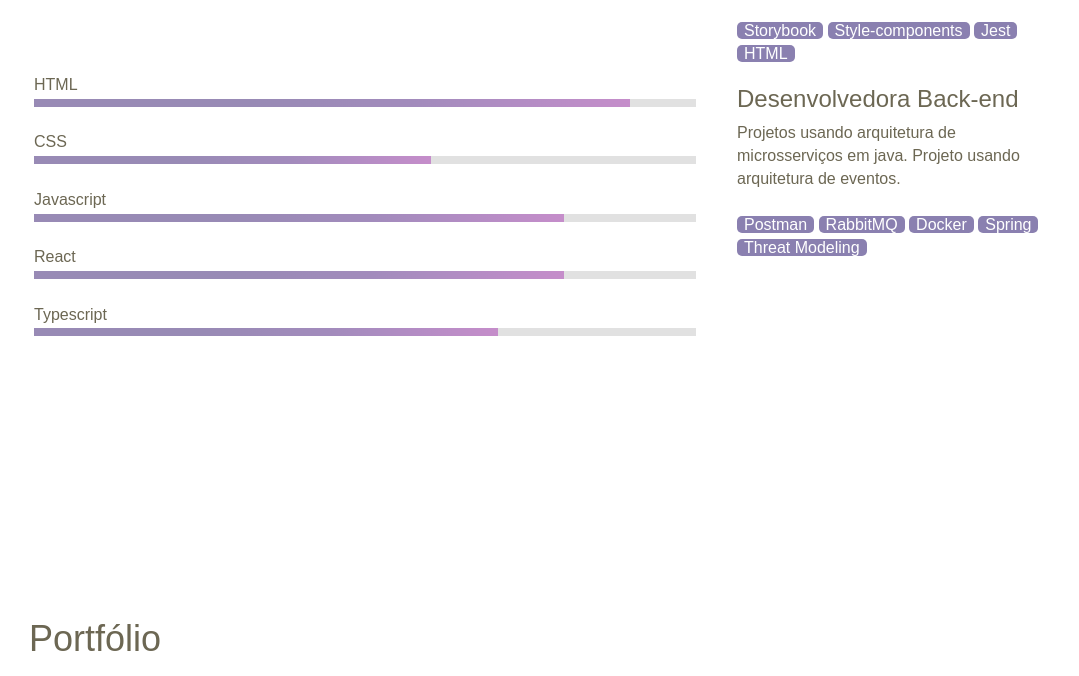
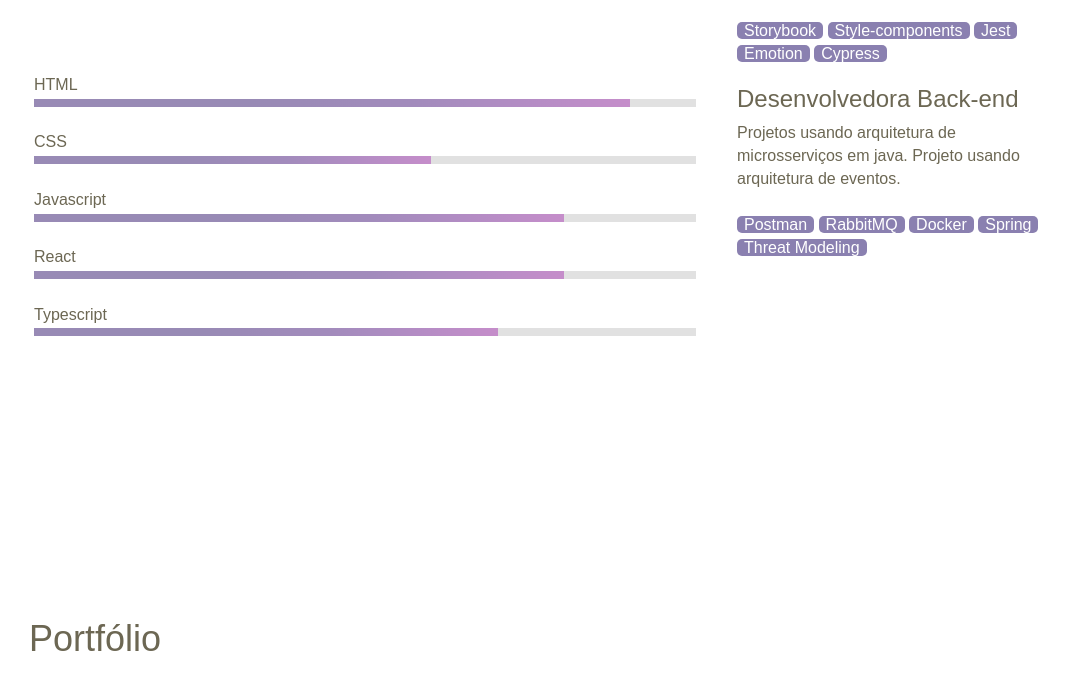
Before and after one commit to Thaiane/Thaiane.github.io, a plain HTML site: page index.html in a window 1280 px wide. Shown: the part 1120-1796 px from the top of the page, without its empty margins (99-1178 px from the left). Drawn offline with nearby package versions, Linux system fonts and the light colour scheme; a web font is replaced by a local one.

Commit message:
Add more labels

```diff
--- a/index.html
+++ b/index.html
@@ -272,7 +272,8 @@
           <span class="containerSkills-label">Storybook</span>
           <span class="containerSkills-label">Style-components</span>
           <span class="containerSkills-label">Jest</span>
-          <span class="containerSkills-label">HTML</span>
+          <span class="containerSkills-label">Emotion</span>
+          <span class="containerSkills-label">Cypress</span>
         </div>
       </div>
       <div class="row">
```
